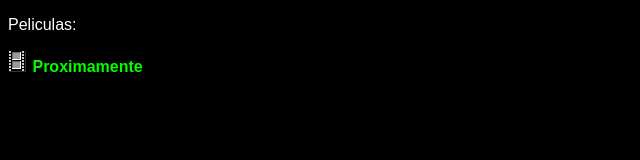
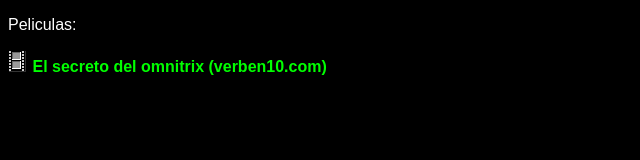
Before and after one commit to zohan9ir/tenison, a plain HTML site: page temps/pelis.html in a window 1280 px wide. Shown: the whole page, without its empty margins (0-640 px from the left). Drawn offline with Linux system fonts and the light colour scheme.

Commit message:
Update pelis.html

```diff
--- a/temps/pelis.html
+++ b/temps/pelis.html
@@ -20,7 +20,7 @@
 <audio autoplay src="../omnitrix.mp3"></audio>
 
 <p>Peliculas:</p>
-<p><img src="vid.gif"> <a class="linksdelaslistas" href="" target="visor">Proximamente</a></p>
+<p><img src="vid.gif"> <a class="linksdelaslistas" href="https://archive.org/download/elviajeamichoacan/bentenmovi.mp4" target="visor">El secreto del omnitrix (verben10.com)</a></p>
 
 
 
```
